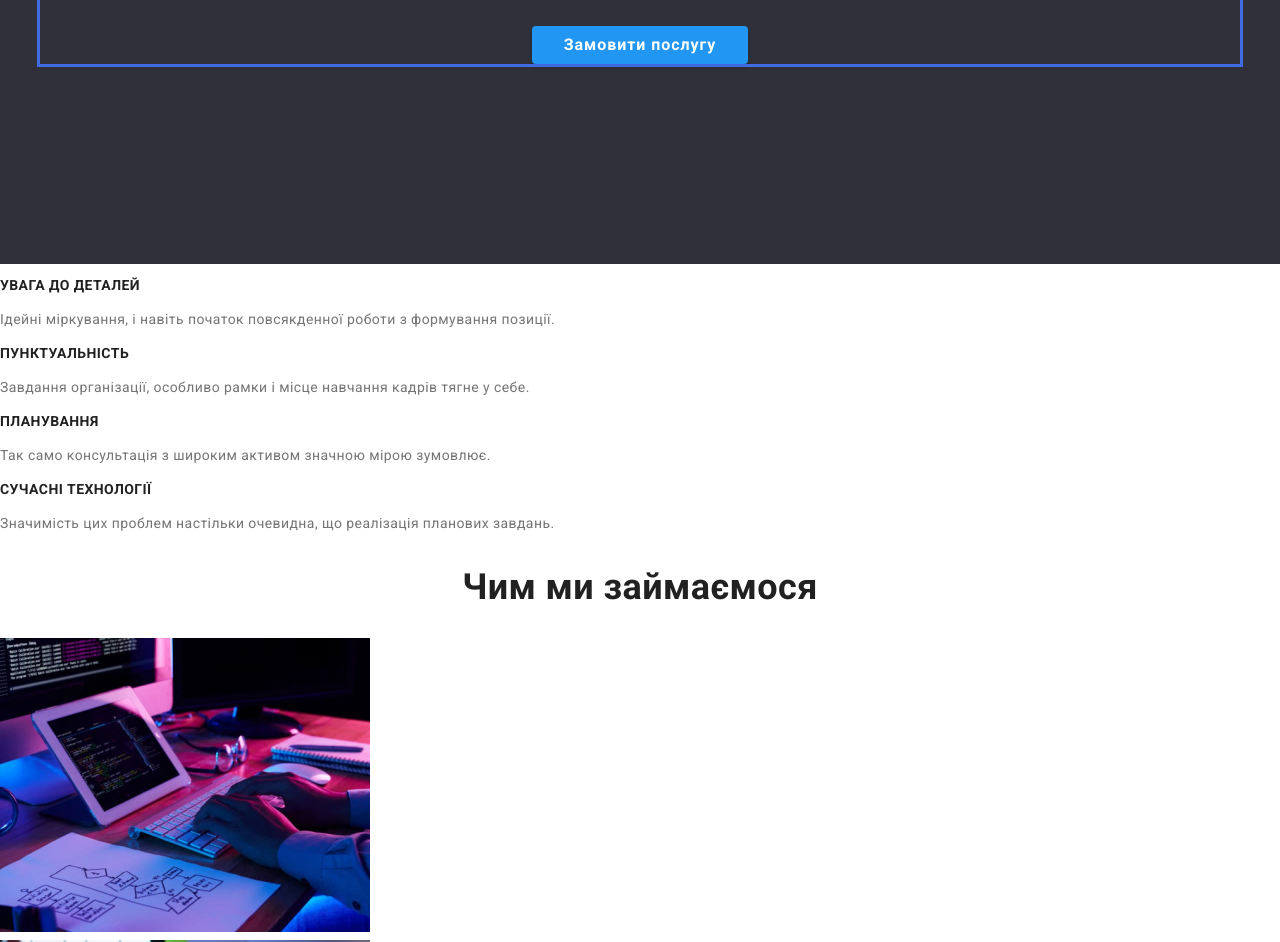
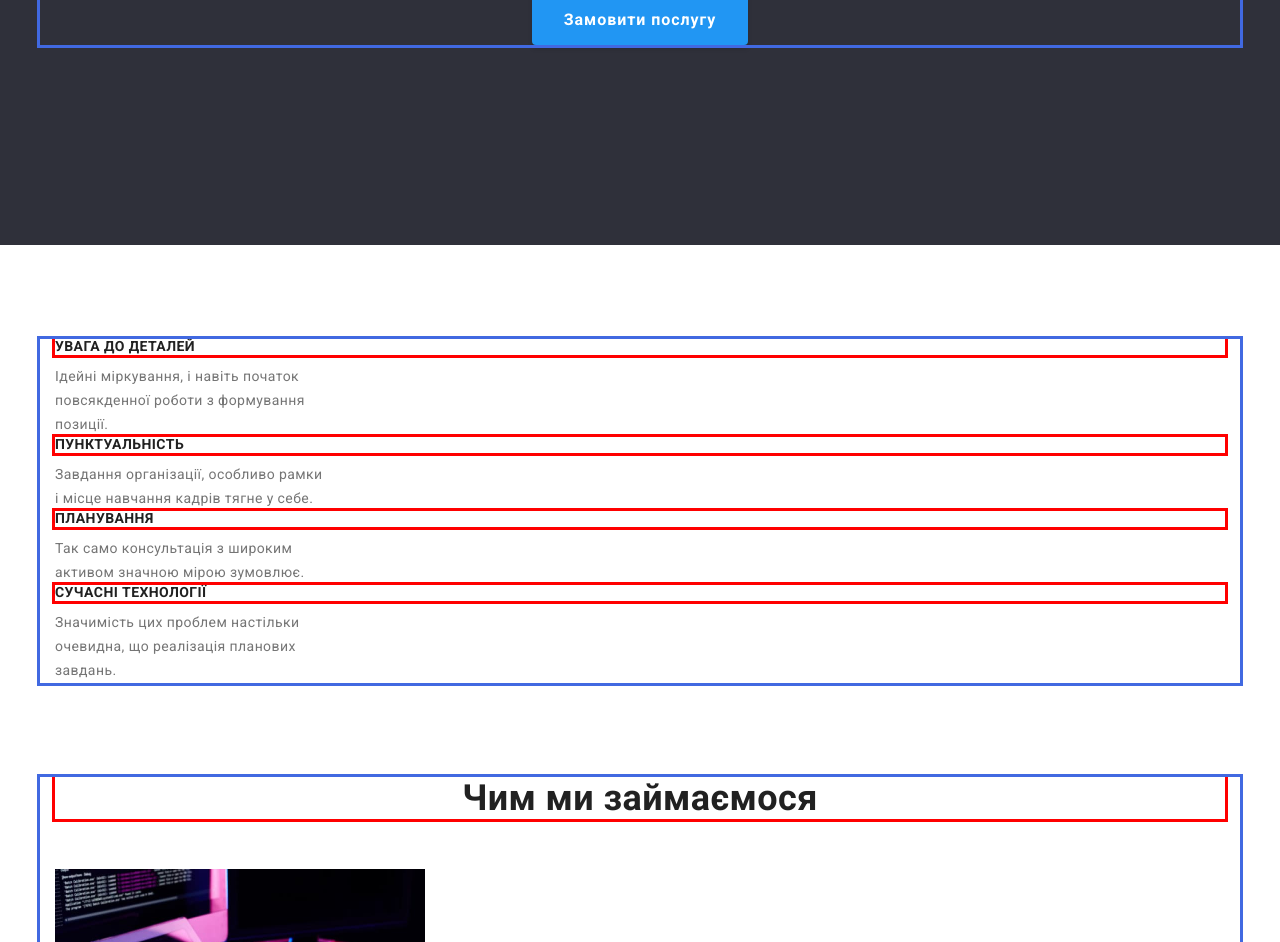
Before and after one commit to Ol900ivas/goit-markup-hw-03, a plain HTML site: page index.html in a window 1280 px wide. Shown: the part 506-1448 px from the top of the page. Drawn offline with nearby package versions, Linux system fonts and the light colour scheme.

Commit message:
styles the blocks

```diff
--- a/css/styles.css
+++ b/css/styles.css
@@ -1,16 +1,16 @@
 :root {
   --main-text-color: #757575;
   --second-text-color: #212121;
-    --light-text-color:#FFFFFF;
+  --light-text-color: #ffffff;
   --semi-light-text-color: rgba(255, 255, 255, 0.6);
-    --accent-color: #2196F3;
-    --btn-accent-color: #188CE8;
+  --accent-color: #2196f3;
+  --btn-accent-color: #188ce8;
   --logo-text-color: #000000;
-    --dark-background-color: #2F303A;
-    --light-background-color:#FFFFFF;
-    --semi-light-background-color: #F5F4FA;
-    --line-color: #ECECEC;
-    --border-color: #EEEEEE;
+  --dark-background-color: #2f303a;
+  --light-background-color: #ffffff;
+  --semi-light-background-color: #f5f4fa;
+  --line-color: #ececec;
+  --border-color: #eeeeee;
   --main-font: 'Roboto', sans-serif;
   --logo-font: 'Raleway', sans-serif;
 }
@@ -24,18 +24,24 @@
   background-color: var(--light-background-color);
 }
 
- ul {
+p,
+h1,
+h2,
+h3,
+h4,
+h5,
+h6 {
   margin: 0;
-   padding-left: 0;
 }
 
 .container {
   width: 1200px;
   padding-left: 15px;
   padding-right: 15px;
-   outline: 3px solid royalblue;
   margin-left: auto;
   margin-right: auto;
+
+  outline: 3px solid royalblue;
 }
 /* -----------------HEADER--------------------- */
 
@@ -46,8 +52,9 @@ font-size: 26px;
   line-height: 1.19;
   color: var(--accent-color);
   text-decoration: none;
+  margin-right: 94px;
+
   outline: 3px solid red;
-margin-right: 94px;
 }
 
 .logo-dark {
@@ -61,6 +68,8 @@ color: var(--logo-text-color);
 
 .list {
   list-style: none;
+  margin: 0;
+  padding-left: 0;
 }
 
 .navigation {
@@ -68,8 +77,9 @@ color: var(--logo-text-color);
   line-height: 1.14;
   letter-spacing: 0.02em;
   color: var(--second-text-color);
+  margin-right: 50px;
+
   outline: 3px solid red;
-   margin-right: 50px;
 }
 
 .navigation.current {
@@ -81,8 +91,9 @@ color: var(--logo-text-color);
   line-height: 1.14;
   letter-spacing: 0.02em;
   color: inherit;
+  margin-left: 50px;
+
   outline: 3px solid red;
-   margin-left: 50px;
 }
 
 .navigation:hover,
@@ -97,18 +108,20 @@ color: var(--logo-text-color);
 .hero {
   background-color: var(--dark-background-color);
   padding: 200px 0;
+  text-align: center;
 }
 
 .hero-title {
   font-weight: 900;
   font-size: 44px;
-   line-height: 1,36;
-   text-align: center;
+  line-height: 1.36;
   letter-spacing: 0.06em;
   text-transform: uppercase;
   color: var(--light-text-color);
   width: 696px;
   margin: 0 auto 30px auto;
+
+  outline: 3px solid red;
 }
 
 .hero-button {
@@ -117,17 +130,14 @@ color: var(--logo-text-color);
   font-family: inherit;
   font-weight: 700;
   font-size: 16px;
-    line-height: 1,88;
+  line-height: 1.88;
   letter-spacing: 0.06em;
-    display: flex;
-    align-items: center;
-    text-align: center;
   border-radius: 4px;
   border: none;
   box-shadow: 0px 4px 4px rgba(0, 0, 0, 0.15);
   cursor: pointer;
-    margin: 0 auto;
   padding: 10px 32px;
+  display: inline-block;
 }
 
 .hero-button:hover,
@@ -153,6 +163,8 @@ color: var(--logo-text-color);
 
 .advantages {
   background-color: var(--light-background-color);
+  padding-top: 94px;
+  padding-bottom: 94px;
 }
 
 .advantages-title {
@@ -161,14 +173,20 @@ color: var(--logo-text-color);
   line-height: 1.14;
   text-transform: uppercase;
   color: var(--second-text-color);
+  margin-bottom: 10px;
+
+ outline: 3px solid red;
 }
 
-/* .advantages-descriptions {}  */
+.advantages-descriptions {
+   width: 270px;
+}
 
 /* -----------------WORK-------------------- */
 
 .work {
   background-color: var(--light-background-color);
+  padding-bottom: 94px;
 }
 
 .section-title {
@@ -177,16 +195,22 @@ background-color: var(--light-background-color);
   line-height: 1.17;
   text-align: center;
   color: var(--second-text-color);
+  margin-bottom: 50px;
+
+  outline: 3px solid red;
 }
 
 /* -----------------TEAM-------------------- */
 
 .team {
   background-color: var(--semi-light-background-color);
+  padding-top: 94px;
+  padding-bottom: 94px;
 }
 
 .card {
   background-color: var(--light-background-color);
+  padding-bottom: 30px;
 }
 
 .team-name {
@@ -194,6 +218,8 @@ background-color: var(--light-background-color);
   font-size: 16px;
   line-height: 1.19;
   color: var(--second-text-color);
+  margin-top: 30px;
+  margin-bottom: 10px;
 }
 
 .team-position {
@@ -205,6 +231,8 @@ background-color: var(--light-background-color);
 
 .footer {
   background-color: var(--dark-background-color);
+  padding-top: 60px;
+  padding-bottom: 60px;
 }
 
 .logo-light {
@@ -243,6 +271,7 @@ background-color: var(--light-background-color);
   border-radius: 4px;
   border: none;
   cursor: pointer;
+  padding: 6px 22px;
 }
 
 .button:hover,
@@ -250,7 +279,8 @@ background-color: var(--light-background-color);
   color: var(--light-text-color);
   background-color: var(--accent-color);
   border-radius: 4px;
-   box-shadow: 0px 3px 1px rgba(0, 0, 0, 0.1), 0px 1px 2px rgba(0, 0, 0, 0.08), 0px 2px 2px rgba(0, 0, 0, 0.12);
+  box-shadow: 0px 3px 1px rgba(0, 0, 0, 0.1), 0px 1px 2px rgba(0, 0, 0, 0.08),
+    0px 2px 2px rgba(0, 0, 0, 0.12);
 }
 
 .portfolio .title {
--- a/index.html
+++ b/index.html
@@ -49,6 +49,7 @@
         </div>
       </section>
       <section class="advantages">
+        <div class="container">
           <h2 class="visually-hidden">Переваги</h2>
           <ul class="list">
             <li>
@@ -76,8 +77,10 @@
               </p>
             </li>
           </ul>
+        </div>
       </section>
       <section class="work">
+        <div class="container">
           <h2 class="section-title">Чим ми займаємося</h2>
           <ul class="list">
             <li><img src="./images/box1.jpg" alt="Технологія перша" width="370" height="294" /></li>
@@ -88,8 +91,10 @@
               <img src="./images/box3.jpg" alt="Технологія третя" width="370" height="294" />
             </li>
           </ul>
+        </div>
       </section>
       <section class="team">
+        <div class="container">
           <h2 class="section-title">Наша команда</h2>
           <ul class="list">
             <li class="card">
@@ -113,9 +118,11 @@
               <p lang="en" class="team-position">UI Designer</p>
             </li>
           </ul>
+        </div>
       </section>
     </main>
     <footer class="footer">
+      <div class="container">
         <a href="./index.html" lang="en" class="logo">Web<span class="logo-light">Studio</span></a>
         <address>
           <ul class="list">
@@ -130,11 +137,14 @@
               </a>
             </li>
             <li>
-            <a href="mailto:info@devstudio.com" class="link footer-contacts">info@devstudio.com</a>
+              <a href="mailto:info@devstudio.com" class="link footer-contacts"
+                >info@devstudio.com</a
+              >
             </li>
             <li><a href="tel:+380961111111" class="link footer-contacts">+38 096 111 11 11</a></li>
           </ul>
         </address>
+      </div>
     </footer>
   </body>
 </html>
```
Also changed, not shown: portfolio.html (+15 -2 lines). Lines whose indentation alone changed are shown as unchanged.
